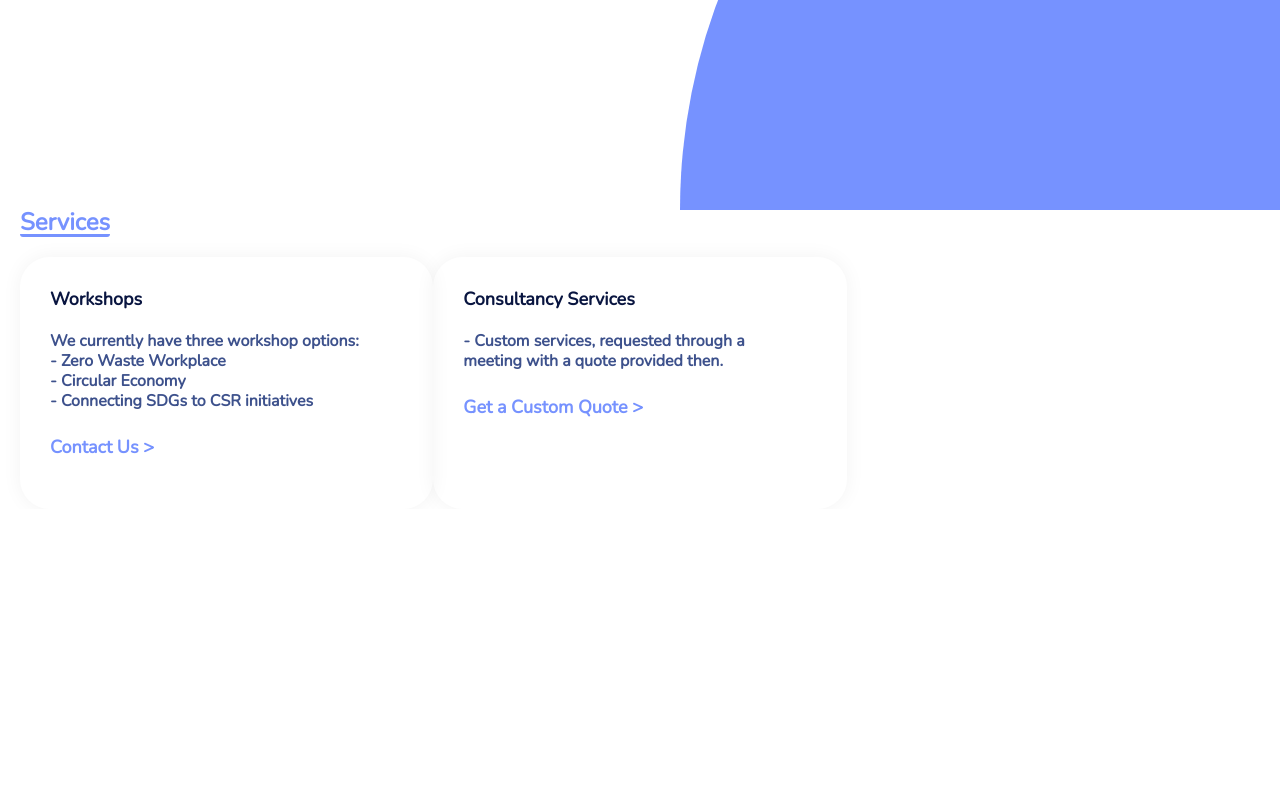
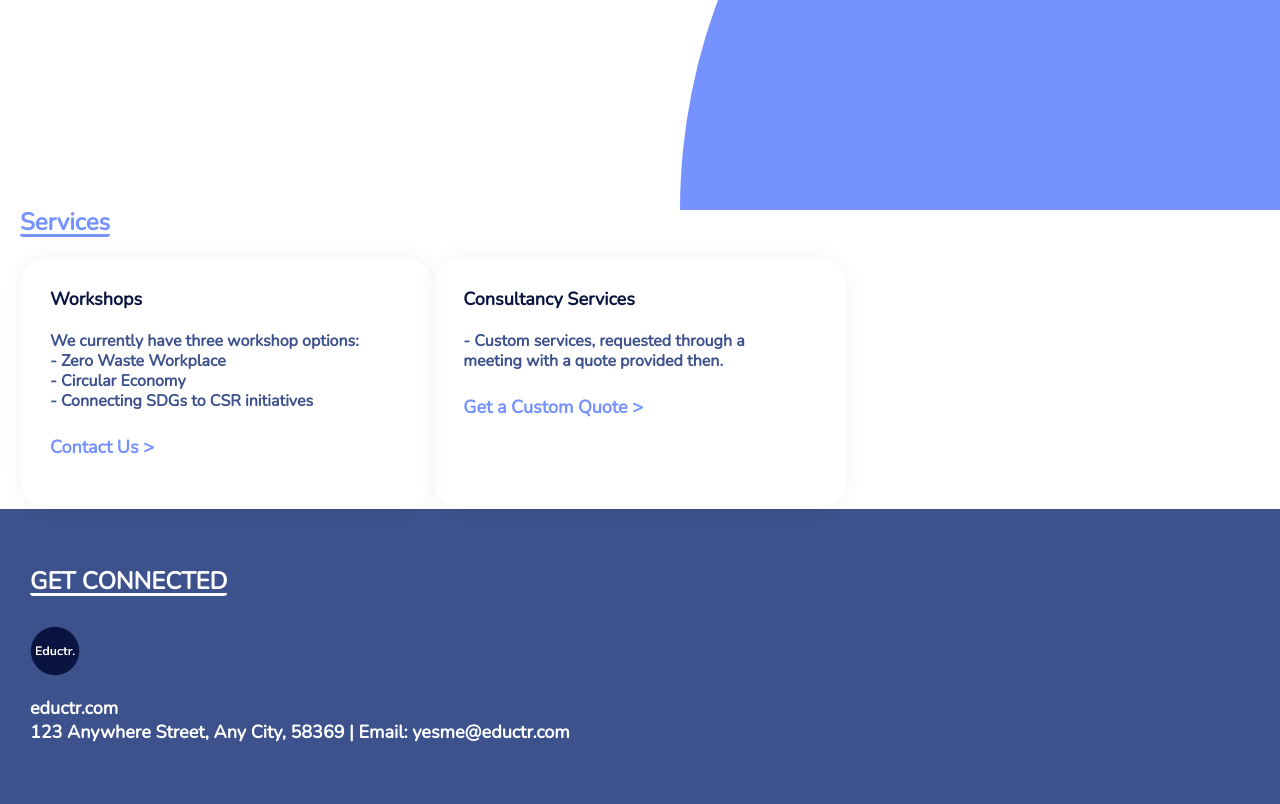
Before and after one commit to raybhtan2021/eductr, a plain HTML site: page index.html in a window 1280 px wide. Shown: the part 590-1394 px from the top of the page. Before the commit the page ends 1099 px from the top, so only its background shows below. Drawn offline with nearby package versions, Linux system fonts and the light colour scheme.

Commit message:
Add files via upload

```diff
--- a/index.html
+++ b/index.html
@@ -61,6 +61,15 @@
       </div>
     </div>
 
+    <div class="footer">
+      <h2 class="footer-heading">Get Connected</h2>
+      <img class="footer-logo" src="./images/logo.png">
+      <h3 class="footer-text">
+        eductr.com<br>
+        123 Anywhere Street, Any City, 58369 | Email: yesme@eductr.com
+      </h3>
+    </div>
+
     <div class="circle"></div>
   </div>
 </body>
--- a/style.css
+++ b/style.css
@@ -185,6 +185,42 @@ h4 {
     font-weight: 700;
 }
 
+.footer {
+    padding-top: 60px;
+    padding-bottom: 60px;
+    padding-left: 30px;
+    align-items: flex-start;
+    background-color: #3D518C;
+    text-align: left;
+}
+
+.footer-heading {
+    display: inline-block;
+    margin-bottom: 20px;
+    border-bottom: 3px solid #fff;
+    border-radius: 3px;
+    color: #fff;
+    font-size: 1.5em;
+    line-height: 1em;
+    text-transform: uppercase;
+}
+
+.footer-logo
+{
+    position: relative;
+    max-width: 50px;
+    display: flex;
+    margin-top: 10px;
+    margin-bottom: 20px;
+    align-items: flex-start;
+    align-self: flex-start;
+}
+
+.footer-text {
+    color: #fff;
+    font-size: 18px;
+}
+
 .circle
 {
     position: absolute;
```
